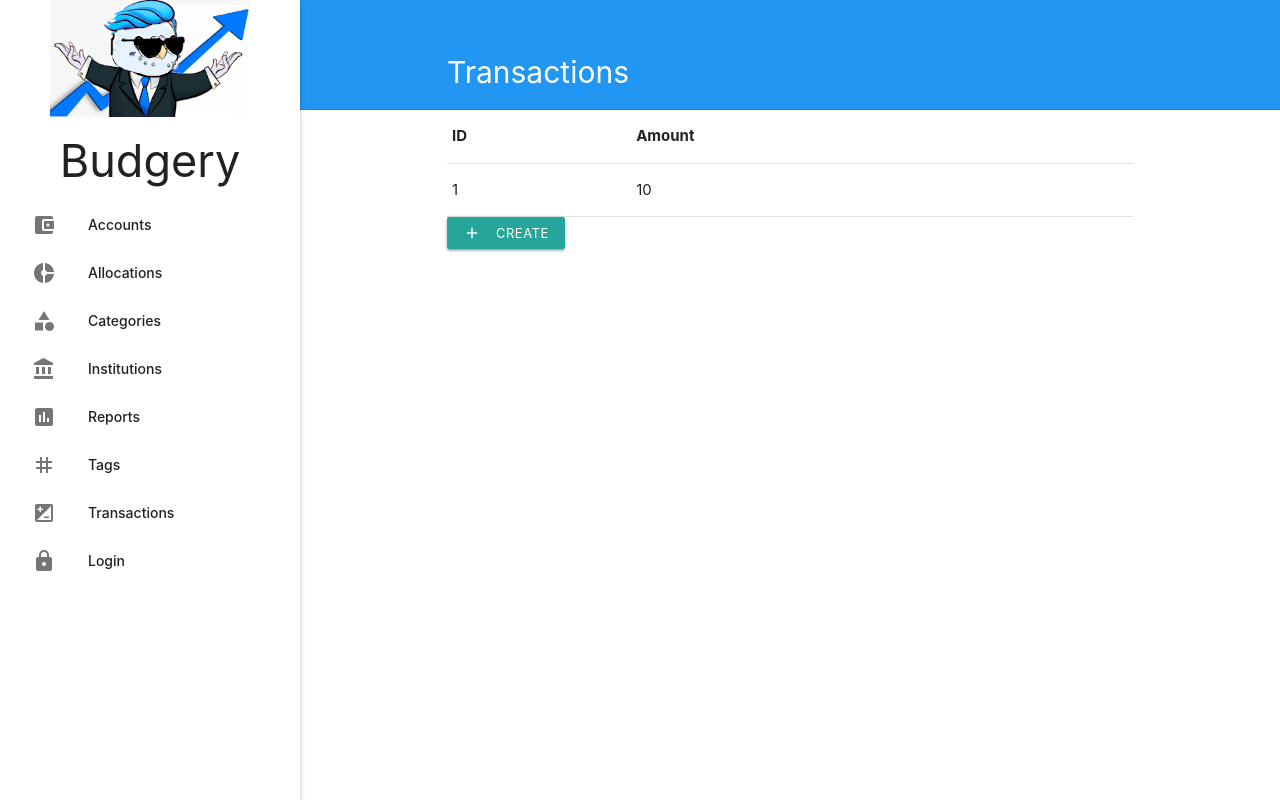
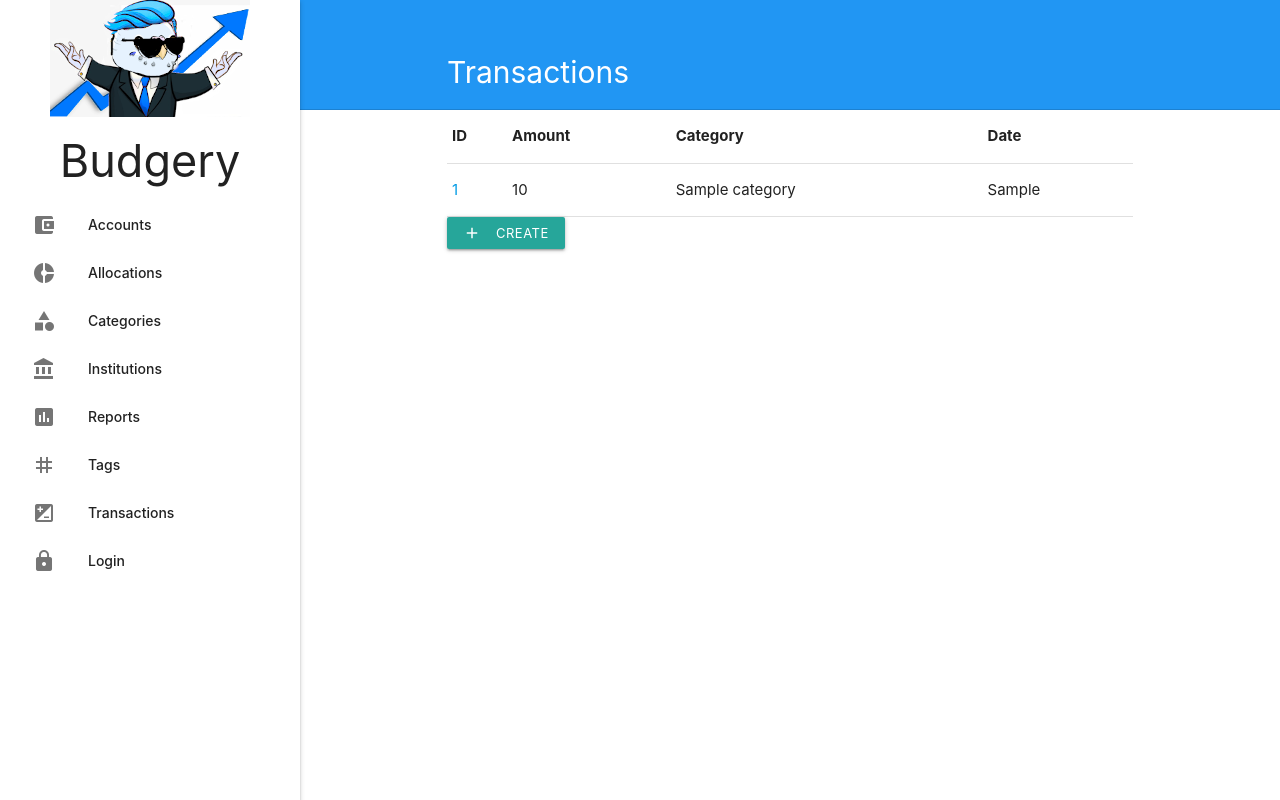
Before and after one commit to EliRibble/budgery, a FastAPI app: template templates/transaction-list.html.jinja in a window 1280 px wide. Run offline with FastAPI, Linux system fonts and the light colour scheme; the template is opened without the code that fills it: most values are stand-ins (such as "Sample title", 1, 10 or a date in 2020); parts of the project's set-up code (start-up, migrations or seed data) failed here and were passed over.

Commit message:
Fix various parts of adding transactions.
 * Populating columns
 * Storing relationship with sourcink
 * Showing details of transaction in the list

```diff
--- a/budgery/main.py
+++ b/budgery/main.py
@@ -244,6 +244,7 @@ async def transaction_create_post(
 	request: Request,
 	db: Session = Depends(get_db),
 	user: User = Depends(get_user),
+	category: str = Form(...),
 	sourcink_name_from: str = Form(...),
 	sourcink_name_to: str = Form(...),
 	amount: float = Form(...),
@@ -265,7 +266,7 @@ async def transaction_create_post(
 		sourcink_from=sourcink_from,
 		sourcink_to=sourcink_to,
 	)
-	return RedirectResponse(url="/transaction")
+	return RedirectResponse(status_code=303, url="/transaction")
 
 @app.get("/user")
 async def user_get(request: Request, db: Session = Depends(get_db), user: User = Depends(get_user)):
--- a/templates/transaction-list.html.jinja
+++ b/templates/transaction-list.html.jinja
@@ -12,15 +12,22 @@
 		<tr>
 			<th>ID</th>
 			<th>Amount</th>
+			<th>Category</th>
+			<th>Date</th>
 		</tr>
 	</thead>
 	<tbody>
 		{% for txn in transactions %}
-			<tr><td>{{ txn.id }}</td><td>{{ txn.amount }}</td></tr>
+			<tr>
+				<td><a href="/transaction/{{ txn.id }}">{{ txn.id }}</a></td>
+				<td>{{ txn.amount }}</td>
+				<td>{{ txn.category }}</td>
+				<td>{{ txn.at }}</td>
+			</tr>
 		{% endfor %}
 	</tbody>
 </table>
-	<a class="btn-small waves-effect waves-light" href="/account/create"><i class="material-icons left">add</i>Create</a>
+	<a class="btn-small waves-effect waves-light" href="/transaction/create"><i class="material-icons left">add</i>Create</a>
 {% else %}
 	<p>No transactions yet, please <a href="/transaction/create">create one</a></p>
 {% endif %}
```
Also changed, not shown: budgery/db/crud.py (+7 -1 lines), budgery/db/models.py (+6 -4 lines).
